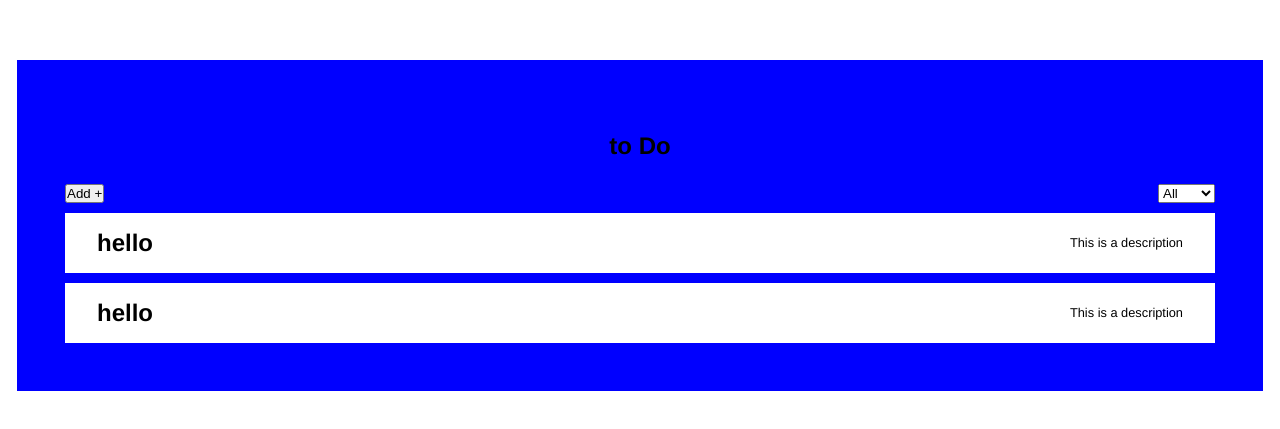
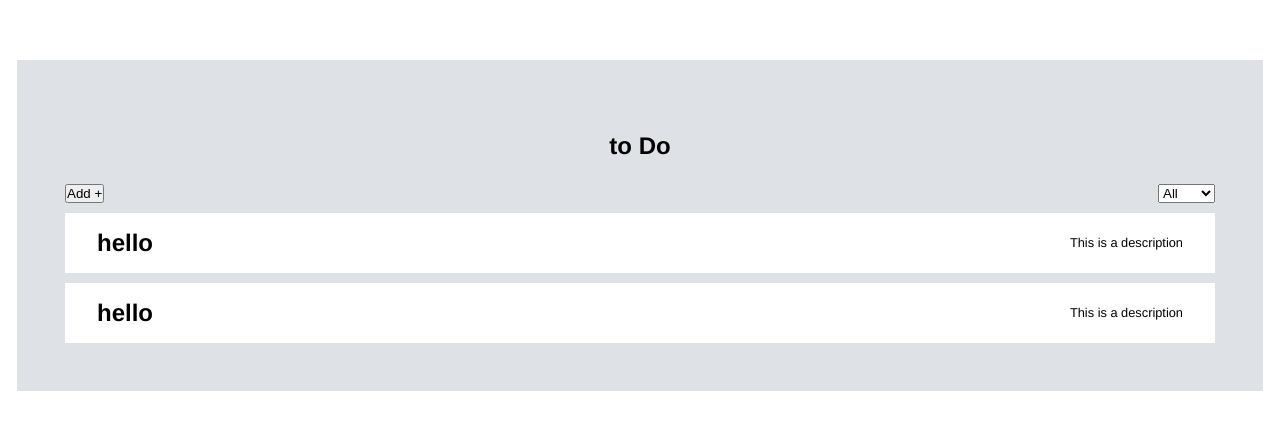
Before and after one commit to FundacioEsplaiJava2024/ToDoList, a React (Vite) app: page / in a window 1280 px wide. Shown: the part 175-604 px from the top of the page. Built offline with nearby package versions, Linux system fonts and the light colour scheme; what @radix-ui/themes would draw is missing.

Commit message:
changed background

```diff
--- a/src/App.css
+++ b/src/App.css
@@ -10,7 +10,7 @@
   width: 100%;
   max-width: 1150px;
   padding: 3rem;
-  background: blue;
+  background: #dee2e6;
 }
 .to-do-wrapper .hero-title {
   padding: 1.5rem 3rem;
--- a/src/App.scss
+++ b/src/App.scss
@@ -10,7 +10,7 @@
   width: 100%;
   max-width: 1150px;
   padding: 3rem;
-  background: blue;
+  background: #dee2e6;
 
   .hero-title {
     padding: 1.5rem 3rem;
```
Also changed, not shown: 1 other file (tests, documents, lock files or other folders).
